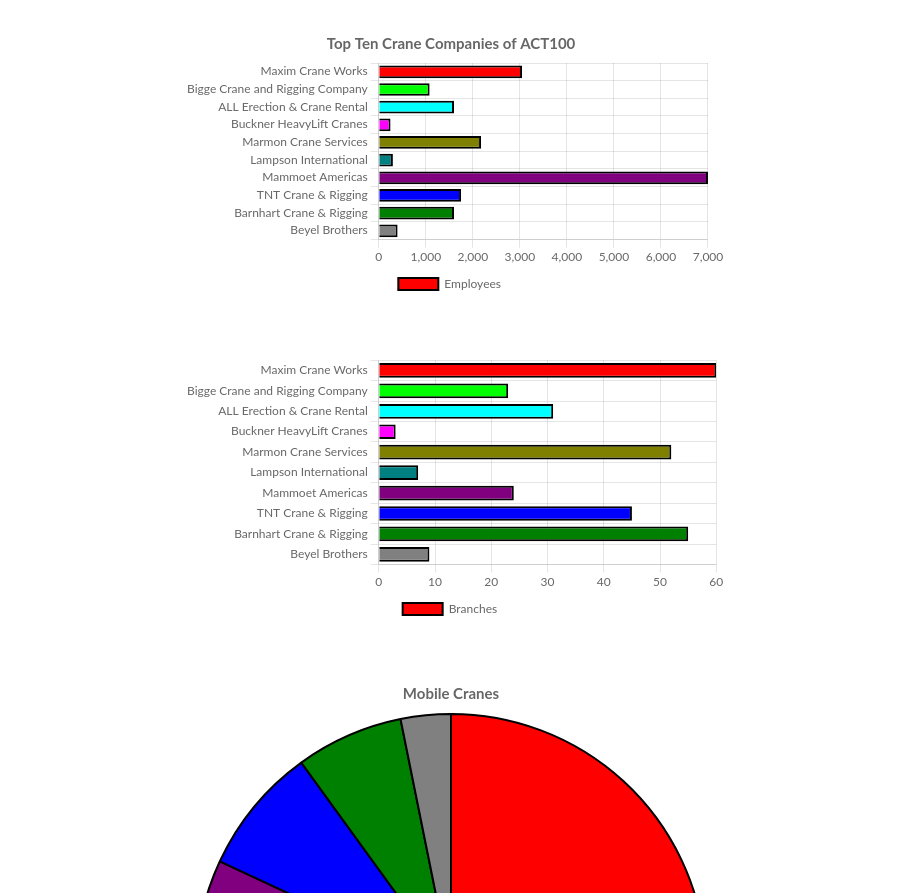
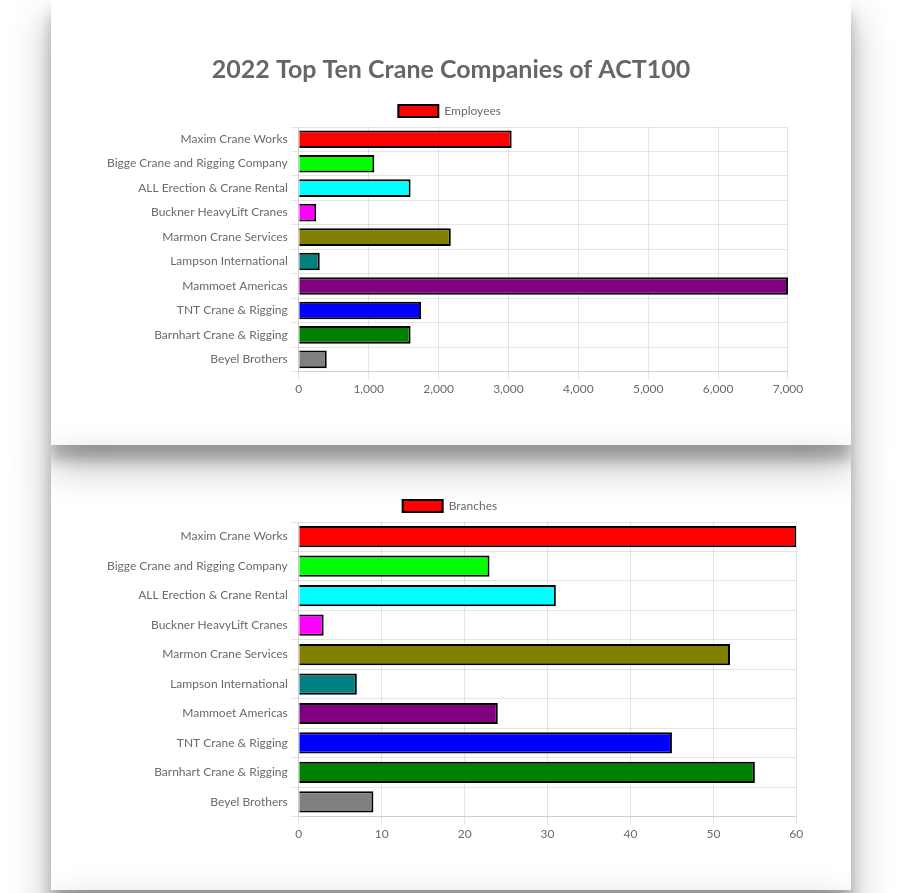
Before and after one commit to juctaposed/craneViz, a plain HTML site: page index.html in a window 1280 px wide. Shown: the top 893 px of the page, without its empty margins (189-1090 px from the left). Drawn offline with nearby package versions, Linux system fonts and the light colour scheme.

Commit message:
chart shadows, text formatting

```diff
--- a/index.html
+++ b/index.html
@@ -6,11 +6,16 @@
     <meta name="viewport" content="width=device-width, initial-scale=1.0">
     <link rel="stylesheet" href="https://cdn.jsdelivr.net/npm/bootstrap@5.2.2/dist/css/bootstrap.min.css" integrity="sha384-Zenh87qX5JnK2Jl0vWa8Ck2rdkQ2Bzep5IDxbcnCeuOxjzrPF/et3URy9Bv1WTRi" crossorigin="anonymous">
     <script src="https://cdnjs.cloudflare.com/ajax/libs/Chart.js/3.9.1/chart.min.js" integrity="sha512-ElRFoEQdI5Ht6kZvyzXhYG9NqjtkmlkfYk0wr6wHxU9JEHakS7UJZNeml5ALk+8IKlU6jDgMabC3vkumRokgJA==" crossorigin="anonymous" referrerpolicy="no-referrer"></script>
-    <title>Top Ten of American Cranes and Transport</title>
+    <title>Top Ten of American Cranes and Transport 2022</title>
     <style>
         .container {
-            width: 600px;
-            padding: 25px;
+            width: 800px;
+            padding: 45px;
+            -webkit-box-shadow: 0 19px 38px rgba(0, 0, 0, 0.30), 0 15px 12px rgba(0, 0, 0, 0.22);
+            -moz-box-shadow: 0 19px 38px rgba(0, 0, 0, 0.30), 0 15px 12px rgba(0, 0, 0, 0.22);
+            -ms-box-shadow: 0 19px 38px rgba(0, 0, 0, 0.30), 0 15px 12px rgba(0, 0, 0, 0.22);
+            -o-box-shadow: 0 19px 38px rgba(0, 0, 0, 0.30), 0 15px 12px rgba(0, 0, 0, 0.22);
+            box-shadow: 0 19px 38px rgba(0, 0, 0, 0.30), 0 15px 12px rgba(0, 0, 0, 0.22);
         }
     </style>
 </head>
@@ -136,16 +141,16 @@
                 plugins: {
                     title:{
                         display: true,
-                        text:'Top Ten Crane Companies of ACT100',
+                        text:'2022 Top Ten Crane Companies of ACT100',
                         font: {
-                            size: 15
+                            size: 25
                         }
                     },
                     legend: {
                         display: true,
-                        position: 'bottom',
+                        position: 'top',
                         labels: {
-                            fontColor: "#000"
+                            fontColor: "#000",
                         }
                     },
                     layout: {
@@ -159,7 +164,8 @@
                     scales: {
                         x: {
                             display: true,
-                            text: "employees"
+                            text: "employees",
+
                         }
                     }
                 },
@@ -174,16 +180,16 @@
                 plugins: {
                     title:{
                         display: false,
-                        text:'Top Ten Crane Companies in ACT100',
+                        text:'Branches',
                         font: {
-                            size: 15
+                            size: 25
                         }
                     },
                     legend: {
                         display: true,
-                        position: 'bottom',
+                        position: 'top',
                         labels: {
-                            fontColor: "#000"
+                            fontColor: "#000",
                         }
                     },
                     layout: {
@@ -203,7 +209,7 @@
                 },
             }
         }
-        // config for branches / bar chart
+        // config for mobile cranes chart
         const configMobile = {
             type:'pie', // bar, horizontalBar, pie, line, doughnut, radar, polarArea
             data: mobileData,
@@ -214,7 +220,7 @@
                         display: true,
                         text:'Mobile Cranes',
                         font: {
-                            size: 15
+                            size: 25
                         }
                     },
                     legend: {
@@ -241,7 +247,7 @@
                 },
             }
         }
-        // config for branches / bar chart
+        // config for crawler cranes chart
         const configCrawler = {
             type:'doughnut', // bar, horizontalBar, pie, line, doughnut, radar, polarArea
             data: crawlerData,
@@ -252,7 +258,7 @@
                         display: true,
                         text:'Crawler Cranes',
                         font: {
-                            size: 15
+                            size: 25
                         }
                     },
                     legend: {
```
